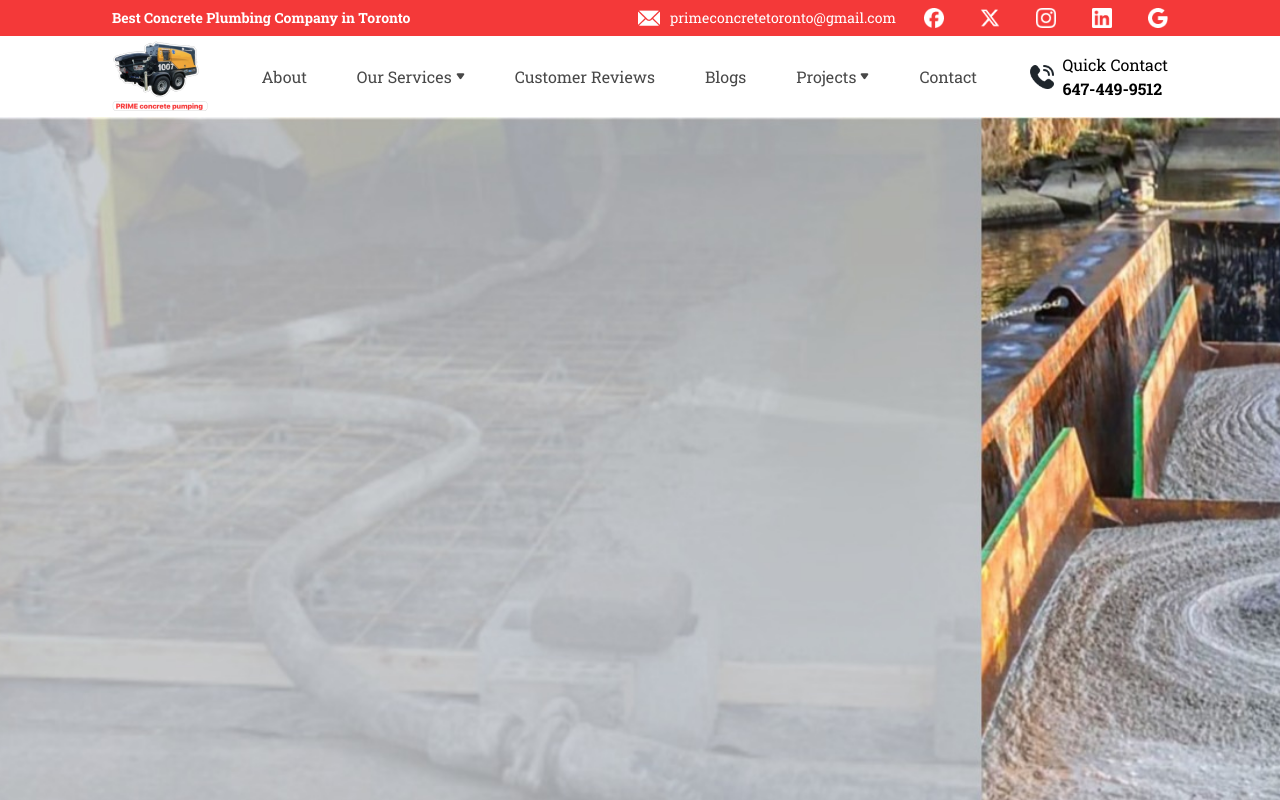
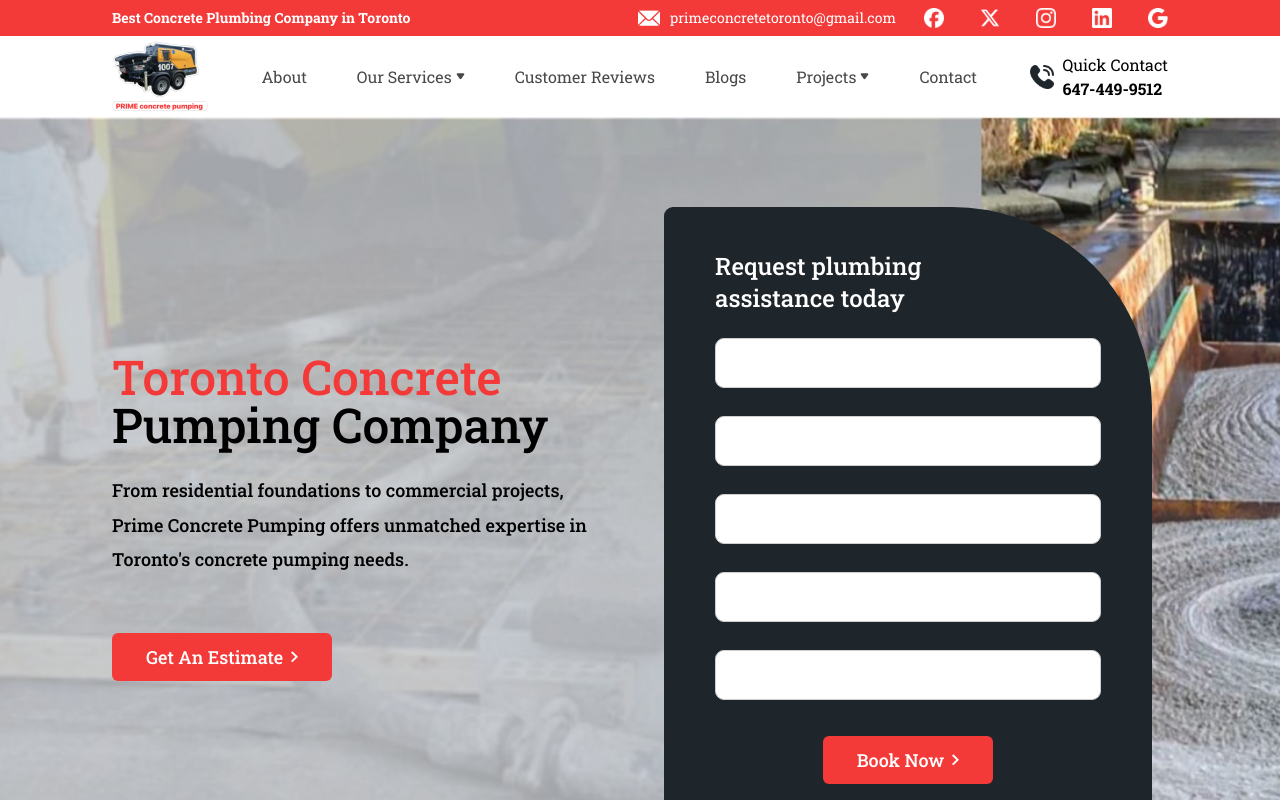
Before and after one commit to csebiplab/prime-concrete-pumping, a Next.js app: page / in a window 1280 px wide. Shown: the top 800 px of the page. Built offline with nearby package versions, Linux system fonts and the light colour scheme.

Commit message:
done banner

```diff
--- a/src/components/__one_time_used/MainHomePageComponent/ConcretePumpingService/ConcretePumpingService.jsx
+++ b/src/components/__one_time_used/MainHomePageComponent/ConcretePumpingService/ConcretePumpingService.jsx
@@ -2,7 +2,9 @@
 import HeadingIcon from "@/components/ui/HeadingIcon";
 import { headingIconText } from "@/utils/heading-text";
 
-const JoinWithUs = () => {
+import "./ConcretePumpingService.css";
+
+const ConcretePumpingService = () => {
   return (
     <div className="">
       <div className="custom-container px-4 md:px-0 mb-[60px] grid grid-cols-1 md:grid-cols-8 gap-4">
@@ -54,4 +56,4 @@
   );
 };
 
-export default JoinWithUs;
+export default ConcretePumpingService;
--- a/src/components/__one_time_used/MainHomePageComponent/HomeBanner/HomeBanner.css
+++ b/src/components/__one_time_used/MainHomePageComponent/HomeBanner/HomeBanner.css
@@ -5,3 +5,15 @@
   background-size: cover;
   background-position: center;
 }
+
+.banner__form {
+  border-radius: 9px 200px 9px 9px;
+  border: 3px solid #1e252b;
+  background: #1e252b;
+}
+
+form > input {
+  border-radius: 9px;
+  border: 1px solid #cecece;
+  background: #fff;
+}
--- a/src/components/__one_time_used/MainHomePageComponent/HomeBanner/HomeBanner.jsx
+++ b/src/components/__one_time_used/MainHomePageComponent/HomeBanner/HomeBanner.jsx
@@ -1,9 +1,43 @@
+import CommonButton from "@/components/ui/CommonButton";
 import "./HomeBanner.css";
 
 const HomeBanner = () => {
   return (
-    <div className="container home-banner py-20 min-h-screen flex justify-center items-center">
-      <div className="text-center"></div>
+    <div className="container home-banner py-20 min-h-screen flex justify-between items-center">
+      <div className="grid grid-cols-1 md:grid-cols-2 justify-center items-center gap-12">
+        <div>
+          <h1 className="text-4xl lg:text-5xl 3xl:text-[55px] 4xl:text-[60px] 5xl:text-[65px] !font-medium">
+            <span className="text-primary">Toronto Concrete</span>
+            <br />
+            Pumping Company
+          </h1>
+          <p className="text-lg font-medium leading-[194%] pt-6 pb-14">
+            From residential foundations to commercial projects, Prime Concrete
+            Pumping offers unmatched expertise in Toronto's concrete pumping
+            needs.
+          </p>
+          <CommonButton text="Get An Estimate" />
+        </div>
+        <div className="banner__form w-atuo py-10 px-12 mr-4 hidden md:block">
+          <div>
+            <p className="text-2xl text-white font-medium mb-6">
+              Request plumbing
+              <br />
+              assistance today
+            </p>
+            <form className="flex flex-col gap-7 mb-9">
+              <input type="text" placeholder="" className="h-[50px]" />
+              <input type="text" placeholder="" className="h-[50px]" />
+              <input type="text" placeholder="" className="h-[50px]" />
+              <input type="text" placeholder="" className="h-[50px]" />
+              <input type="text" placeholder="" className="h-[50px]" />
+            </form>
+            <div className="flex justify-center">
+              <CommonButton text="Book Now" />
+            </div>
+          </div>
+        </div>
+      </div>
     </div>
   );
 };
```
Also changed, not shown: public/assets/images/banner_img.png (deleted), public/assets/images/hamburger.png (added).
